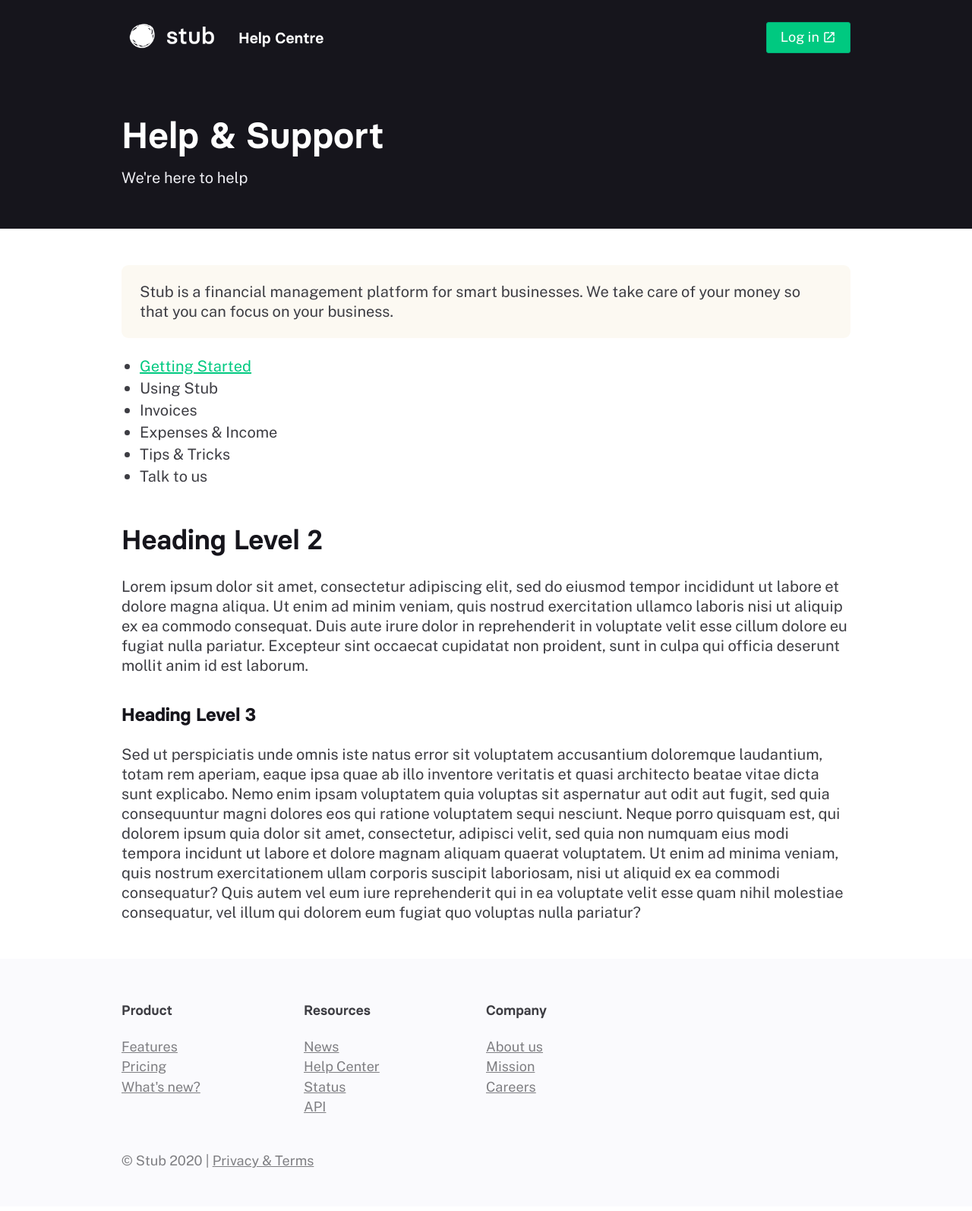
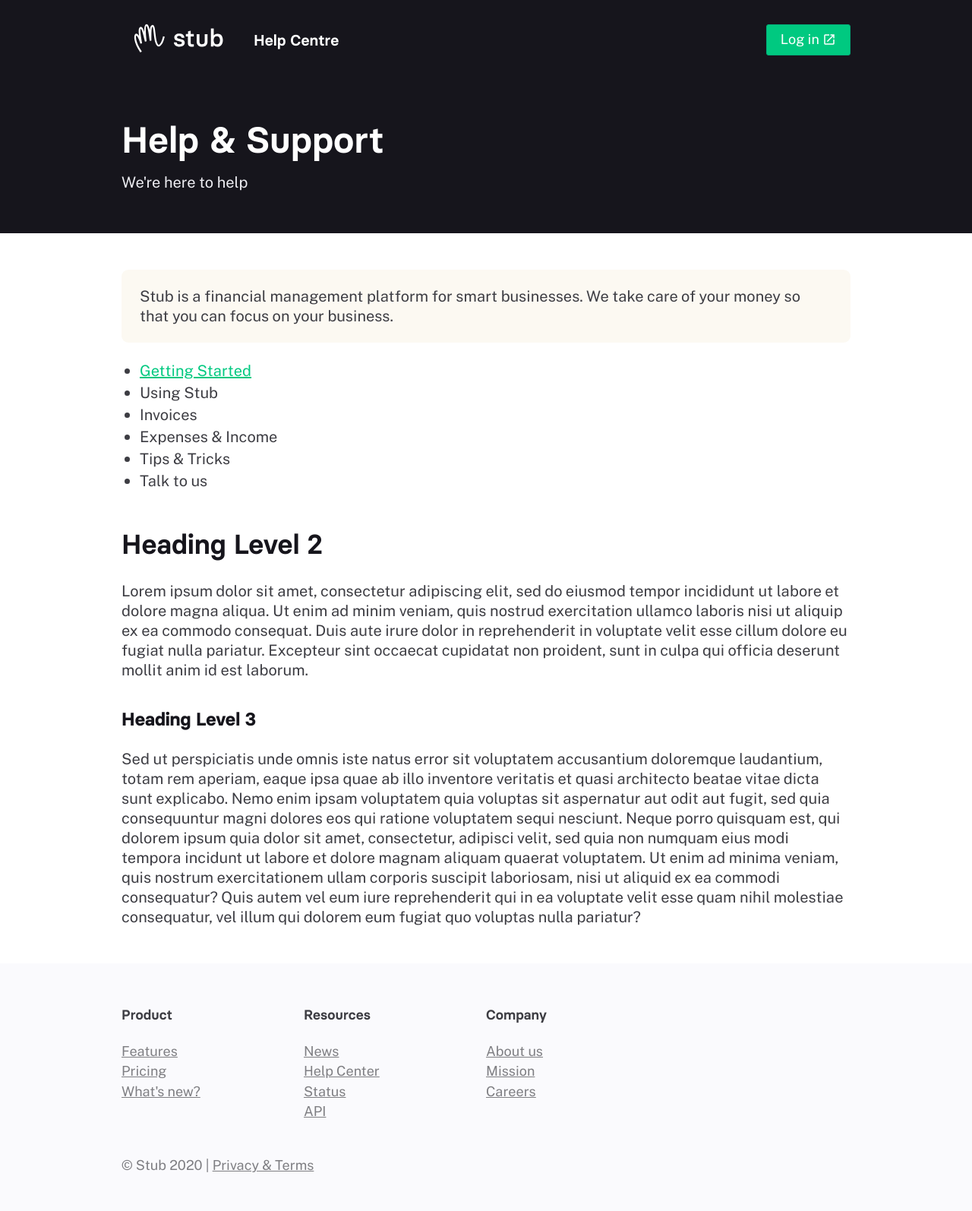
Before and after one commit to stubafrica/support-legacy, a Jekyll site: the page built from index.markdown, in a window 1280 px wide. Shown: the whole page at 76% size. Built offline with Jekyll 4.4.1, drawn with Linux system fonts in a browser that asks for light colours; comment, search, counter and statistics services are not loaded.

Commit message:
Test logo?

```diff
--- a/_includes/header.html
+++ b/_includes/header.html
@@ -1,7 +1,7 @@
 <header>
     <nav class="site-nav">
         <div class="wrapper">
-            <a href="https://stub.africa/"><img src="{{ '/assets/img/stub-logo.png' | prepend: site.url }}" alt="Stub Support" class="stub-logo"></a>
+            <a href="https://stub.africa/"><img src="{{ '/assets/img/stub-logo.svg' | prepend: site.url }}" alt="Stub Support" class="stub-logo"></a>
             <h1><a href="{{ site.url }}/">Help Centre</a></h1>
             <a href="https://stub.africa/" target="_blank" class="button">Log in <span class="material-icons">open_in_new</span></a>
         </div>
--- a/_sass/_layout.scss
+++ b/_sass/_layout.scss
@@ -29,12 +29,12 @@ header {
     }
 }
 .stub-logo {
-    width: 90px;
+    width: 110px;
     height: auto;
 }
 @media (min-width: $breakpoint-md) {
     .stub-logo {
-        width: 110px;
+        width: 130px;
     }
     .site-nav {
         .wrapper {
@@ -46,7 +46,7 @@ header {
 }
 @media (min-width: $breakpoint-lg) {
     .stub-logo {
-        width: 130px;
+        width: 150px;
     }
     .site-nav {
         .wrapper {
```
Also changed, not shown: assets/img/stub-logo.svg.
